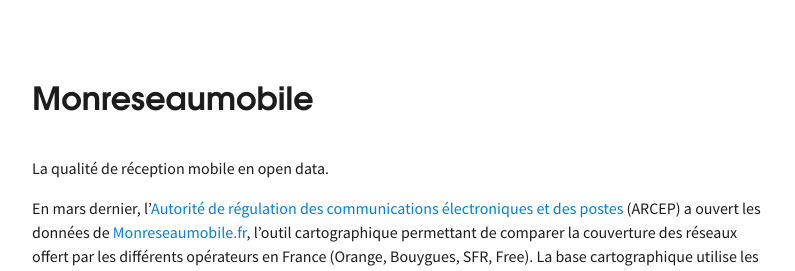
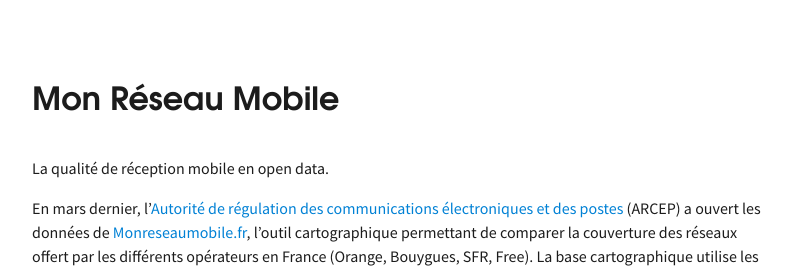
Before and after one commit to etalab/calendrier-lavent, a Jekyll site: the page built from _posts/2017-12-05-day5.md, in a window 1280 px wide and 900 px high, cut to the strip 423-900 px from the top of the window. Shown: the top 271 px of the strip, without its empty margins (238-1033 px from the left). Built offline with Jekyll 4.4.1, drawn with Linux system fonts in a browser that asks for light colours; our own code applies the rules of GitHub Pages for plain Markdown files; comment, search, counter and statistics services are not loaded.

Commit message:
typo sur le titre

```diff
--- a/_posts/2017-12-05-day5.md
+++ b/_posts/2017-12-05-day5.md
@@ -1,5 +1,5 @@
 ---
-title: Monreseaumobile
+title: Mon Réseau Mobile
 advent_day: 2017-12-05
 contribution:
   type: dataset
```
